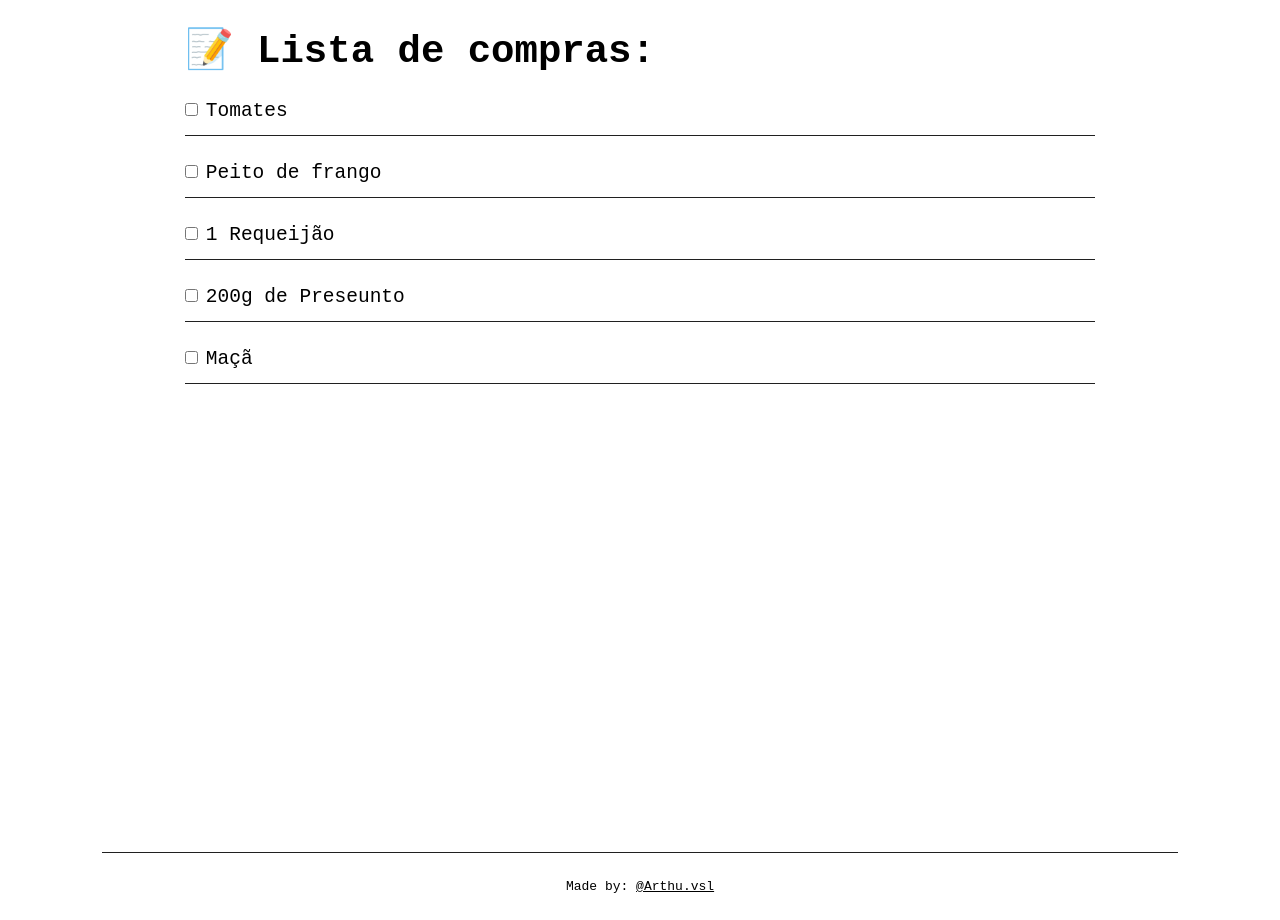
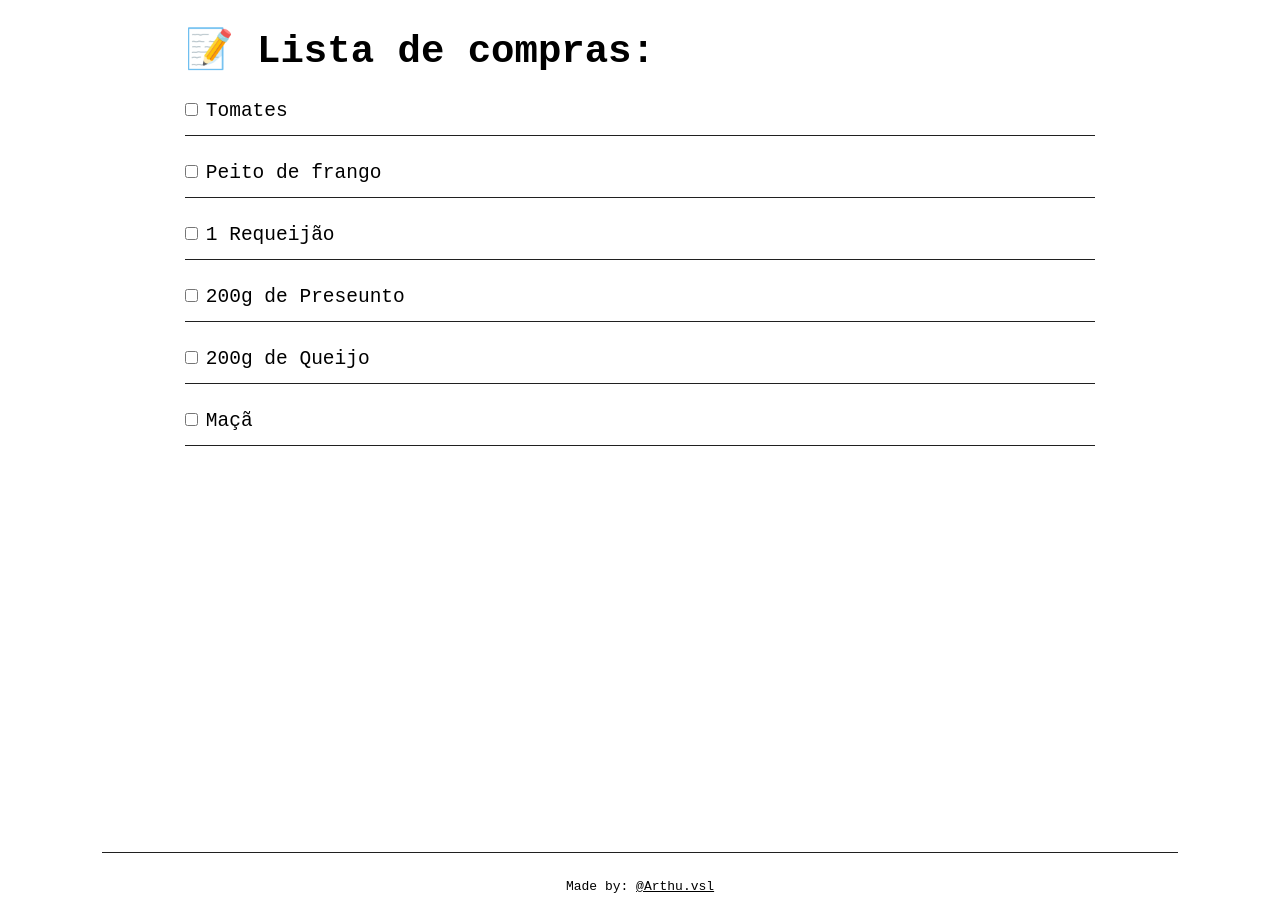
Before and after one commit to ArthurViniciusL/lista-de-compras, a plain HTML site: page index.html in a window 1280 px wide. Drawn offline with Linux system fonts and the light colour scheme.

Commit message:
Update index.html

```diff
--- a/index.html
+++ b/index.html
@@ -126,8 +126,13 @@
             </div>
 
             <div class="item">
-                <input type="checkbox" id="vehicle1" name="vehicle1" value="presentu">
+                <input type="checkbox" id="vehicle1" name="vehicle1" value="presento">
                 <label for="vehicle1">200g de Preseunto</label>
+            </div>
+
+            <div class="item">
+                <input type="checkbox" id="vehicle1" name="vehicle1" value="queijo">
+                <label for="vehicle1">200g de Queijo</label>
             </div>
 
             <div class="item">
```
